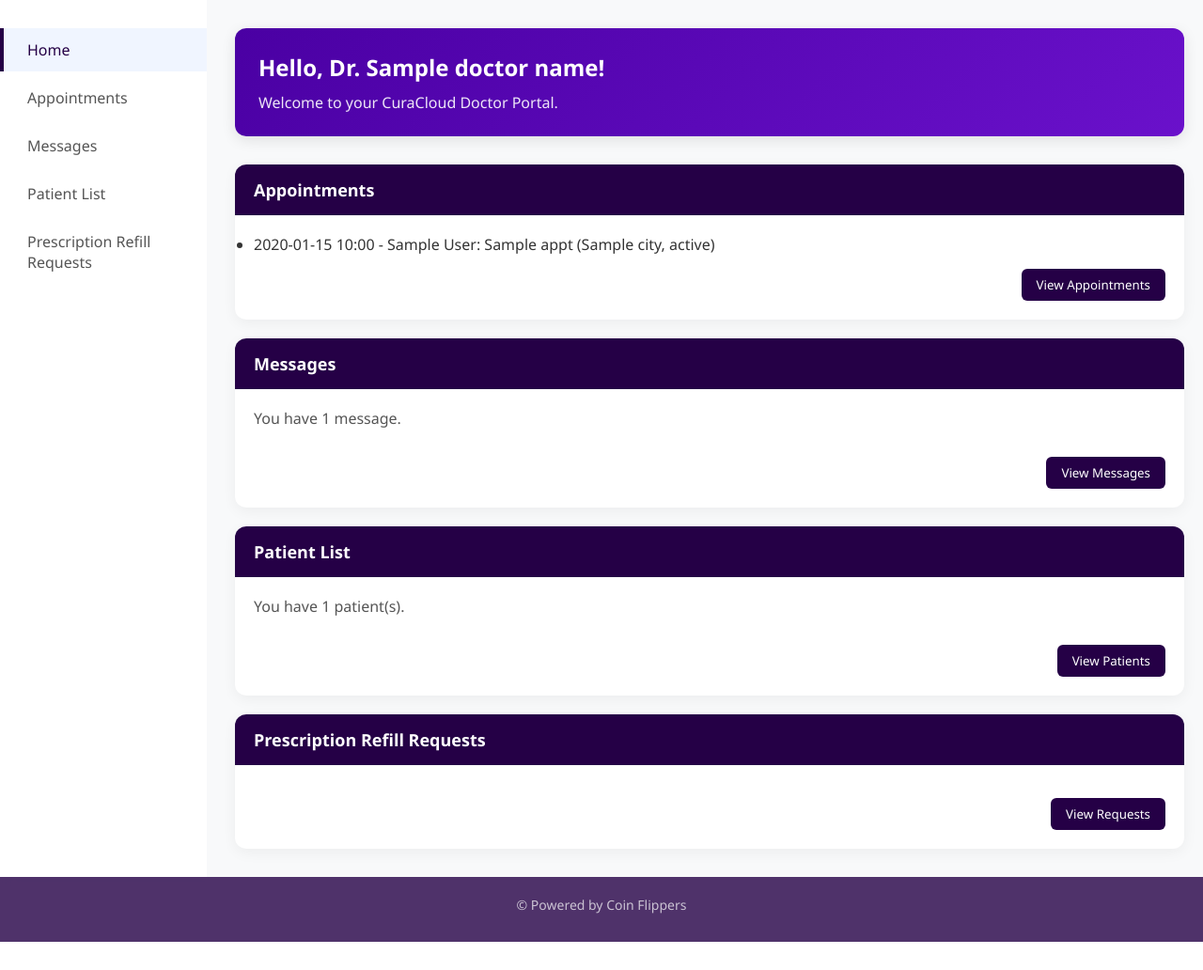
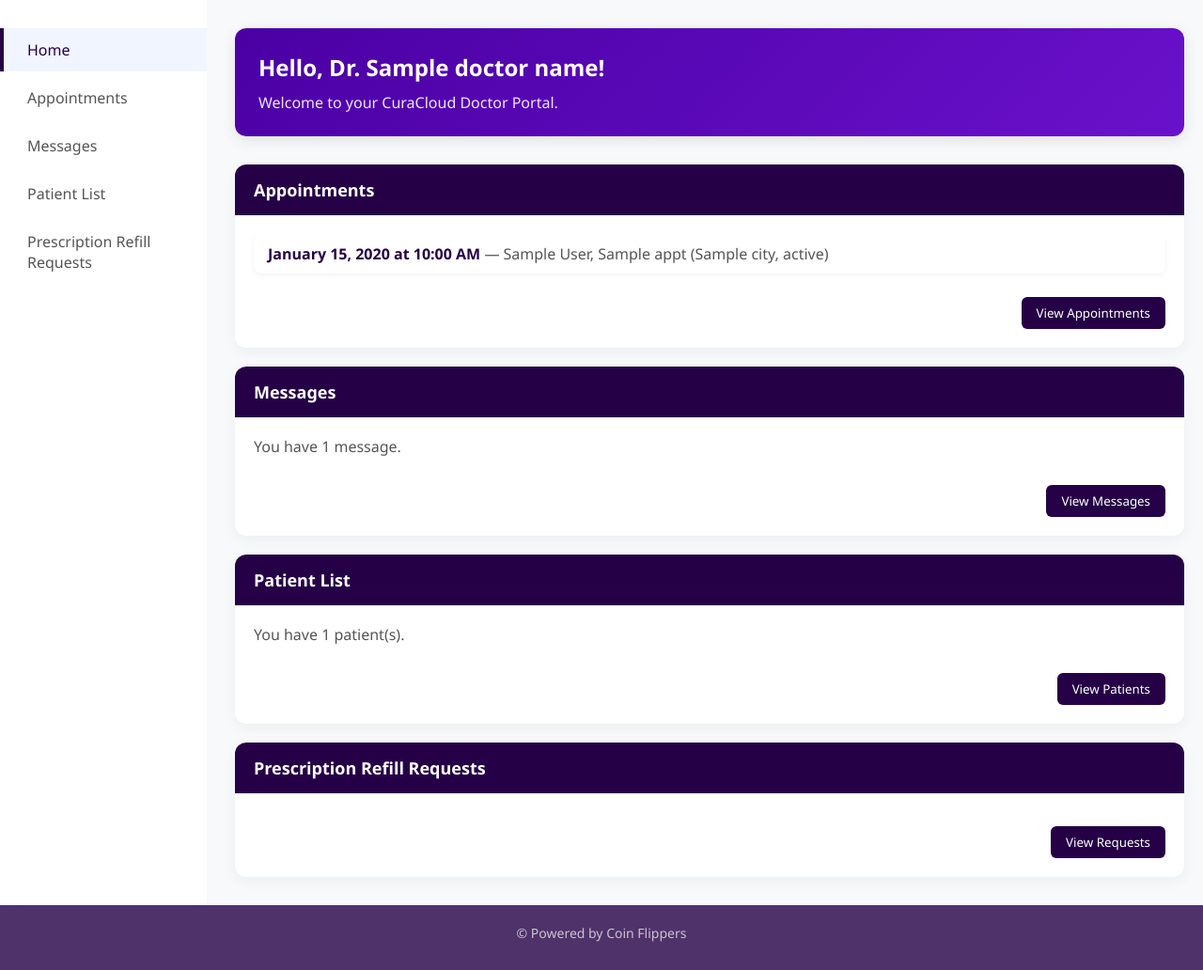
Before and after one commit to gfj2e/Patient_Management_Database, a Python web app: template app/doctor/templates/doctor_home.html in a window 1280 px wide. Shown: the part 66-1098 px from the top of the page at 94% size. Before the commit the page ends 1068 px from the top, so only its background shows below. Run offline with Jinja, Linux system fonts and the light colour scheme; the template is opened without the code that fills it: most values are stand-ins (such as "Sample title", 1, 10 or a date in 2020).

Commit message:
quick change to appt on doctor_home style

```diff
--- a/app/doctor/templates/doctor_home.html
+++ b/app/doctor/templates/doctor_home.html
@@ -60,15 +60,18 @@
                             <div class="card-content">
                                 <div class="appointments-section">
                                     {% if appointments %}
-                                        <ul>
-                                            {% for appt in appointments %}
-                                                <li>
-                                                    {{ appt.appointment_time.strftime("%Y-%m-%d %H:%M") }} -
-                                                    {{ appt.patient.first_name }} {{ appt.patient.last_name }}:
-                                                    {{ appt.clinic_name }} ({{ appt.city }}, {{ appt.state }})
-                                                </li>
-                                            {% endfor %}
-                                        </ul>
+<div class="appointments-list">
+    {% for appt in appointments %}
+        <div class="appt-row">
+            <span class="appt-time">{{ appt.appointment_time.strftime("%B %d, %Y at %I:%M %p") }}</span>
+            <span class="appt-details">
+                — {{ appt.patient.first_name }} {{ appt.patient.last_name }},
+                {{ appt.clinic_name }} ({{ appt.city }}, {{ appt.state }})
+            </span>
+        </div>
+    {% endfor %}
+</div>
+
                                     {% else %}
                                         <p>You have no upcoming appointments.</p>
                                     {% endif %}
--- a/static/patient_styles.css
+++ b/static/patient_styles.css
@@ -691,3 +691,26 @@ body {
     margin-bottom: 4px;
     font-style: italic;
 }
+
+.appointments-list p {
+    margin: 6px 0;
+    color: #444;
+    font-size: 15px;
+}
+
+.appt-row {
+    background: #fff;
+    padding: 10px 15px;
+    border-radius: 8px;
+    margin-bottom: 10px;
+    box-shadow: 0 2px 6px rgba(0,0,0,0.05);
+}
+
+.appt-time {
+    font-weight: 600;
+    color: #250046;
+}
+
+.appt-details {
+    color: #555;
+}
```
